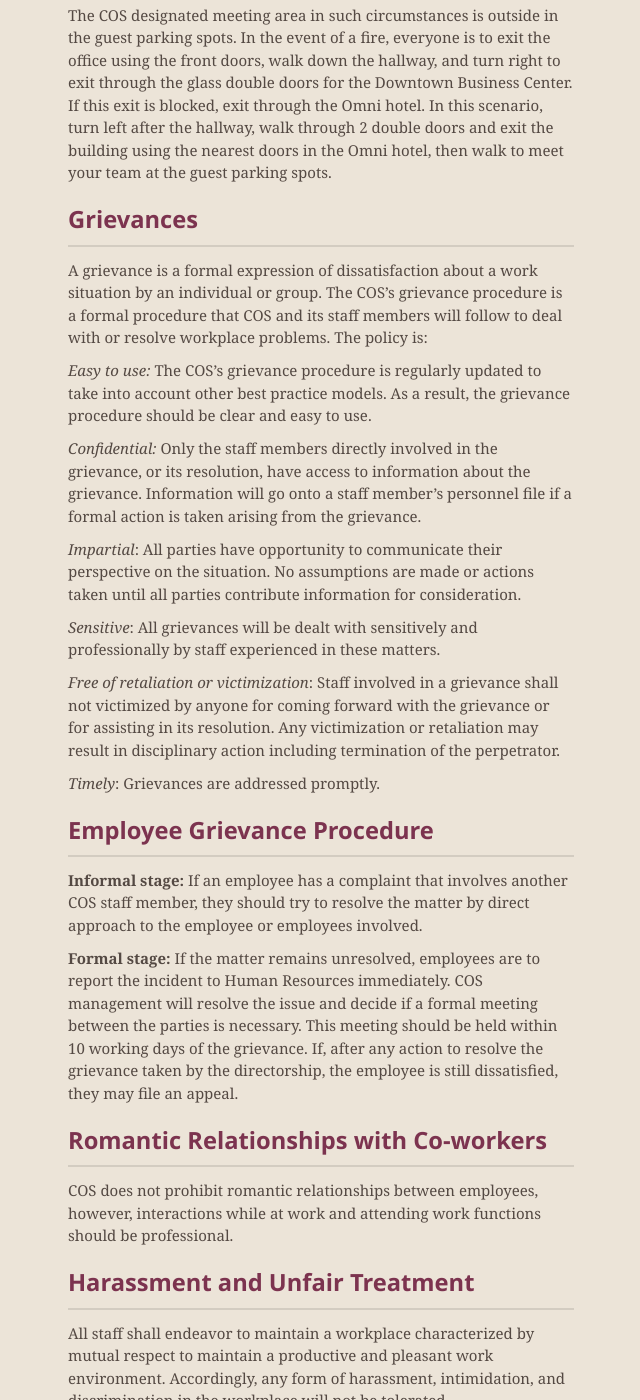
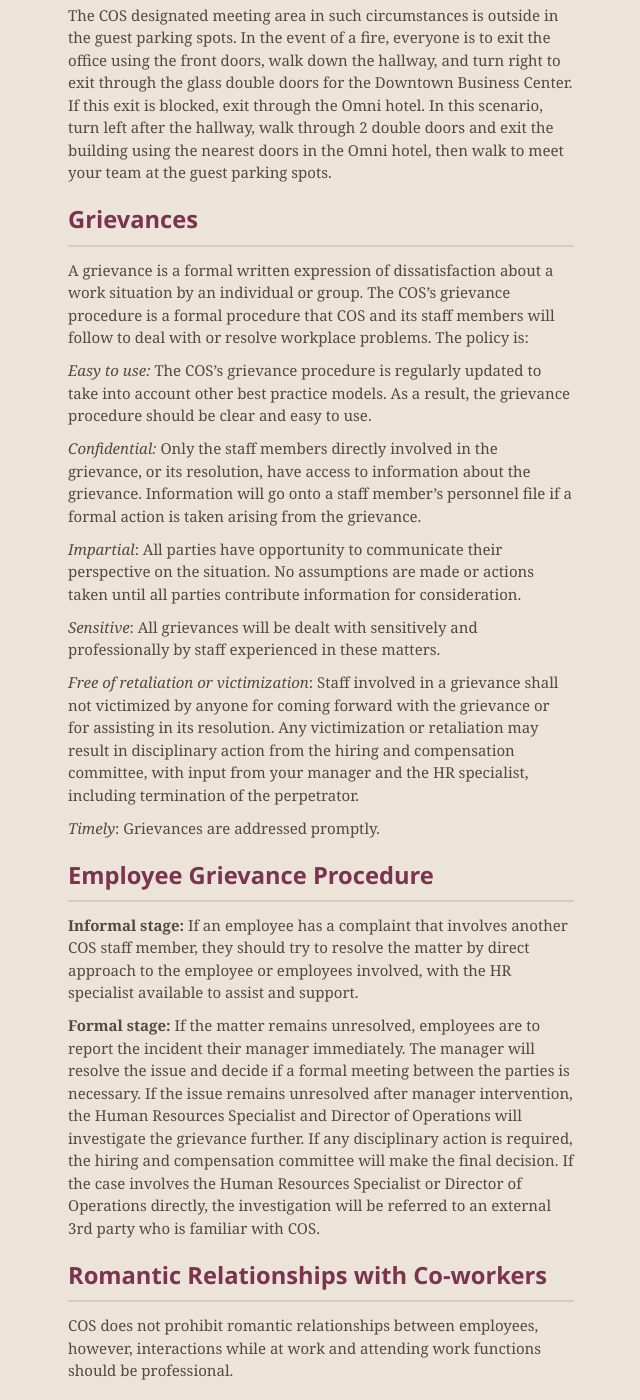
Before and after one commit to CenterForOpenScience/Policies-and-Procedures, a Jekyll site: the page built from index.md, in a window 1280 px wide and 1400 px high, scrolled down 14077 px. Shown: the whole window, without its empty margins (319-959 px from the left). Built offline with Jekyll 4.4.1, drawn with Linux system fonts in a browser that asks for light colours; nearby versions of some CDN libraries; our own code applies the rules of GitHub Pages for plain Markdown files.

Commit message:
Update Grievance Procedure
Update Employee Grievance Procedure

```diff
--- a/index.md
+++ b/index.md
@@ -321,7 +321,7 @@ The COS designated meeting area in such circumstances is outside in the guest pa
 Grievances
 ------------------
 
-A grievance is a formal expression of dissatisfaction about a work situation by an individual or group. The COS’s grievance procedure is a formal procedure that COS and its staff members will follow to deal with or resolve workplace problems. The policy is:
+A grievance is a formal written expression of dissatisfaction about a work situation by an individual or group. The COS’s grievance procedure is a formal procedure that COS and its staff members will follow to deal with or resolve workplace problems. The policy is:
 
 _Easy to use:_ The COS's grievance procedure is regularly updated to take into account other best practice models. As a result, the grievance procedure should be clear and easy to use.
 
@@ -331,16 +331,16 @@ _Impartial_: All parties have opportunity to communicate their perspective on th
 
 _Sensitive_: All grievances will be dealt with sensitively and professionally by staff experienced in these matters.
 
-_Free of retaliation or victimization_: Staff involved in a grievance shall not victimized by anyone for coming forward with the grievance or for assisting in its resolution. Any victimization or retaliation may result in disciplinary action including termination of the perpetrator.
+_Free of retaliation or victimization_: Staff involved in a grievance shall not victimized by anyone for coming forward with the grievance or for assisting in its resolution. Any victimization or retaliation may result in disciplinary action from the hiring and compensation committee, with input from your manager and the HR specialist, including termination of the perpetrator.
 
 _Timely_: Grievances are addressed promptly.
 
 Employee Grievance Procedure
 ------------------
 
-**Informal stage:** If an employee has a complaint that involves another COS staff member, they should try to resolve the matter by direct approach to the employee or employees involved.
+**Informal stage:** If an employee has a complaint that involves another COS staff member, they should try to resolve the matter by direct approach to the employee or employees involved, with the HR specialist available to assist and support.
 
-**Formal stage:** If the matter remains unresolved, employees are to report the incident to Human Resources immediately. COS management will resolve the issue and decide if a formal meeting between the parties is necessary. This meeting should be held within 10 working days of the grievance. If, after any action to resolve the grievance taken by the directorship, the employee is still dissatisfied, they may file an appeal.
+**Formal stage:** If the matter remains unresolved, employees are to report the incident their manager immediately. The manager will resolve the issue and decide if a formal meeting between the parties is necessary. If the issue remains unresolved after manager intervention, the Human Resources Specialist and Director of Operations will investigate the grievance further.  If any disciplinary action is required, the hiring and compensation committee will make the final decision.  If the case involves the Human Resources Specialist or Director of Operations directly, the investigation will be referred to an external 3rd party who is familiar with COS.
 
 Romantic Relationships with Co-workers
 ------------------
```
